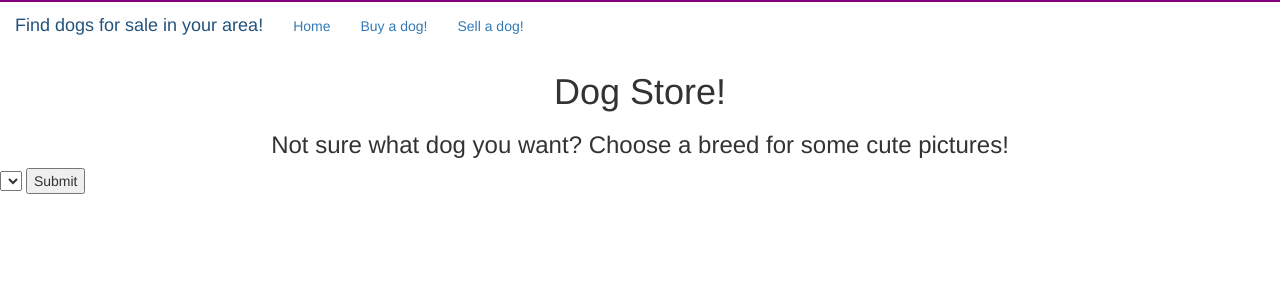
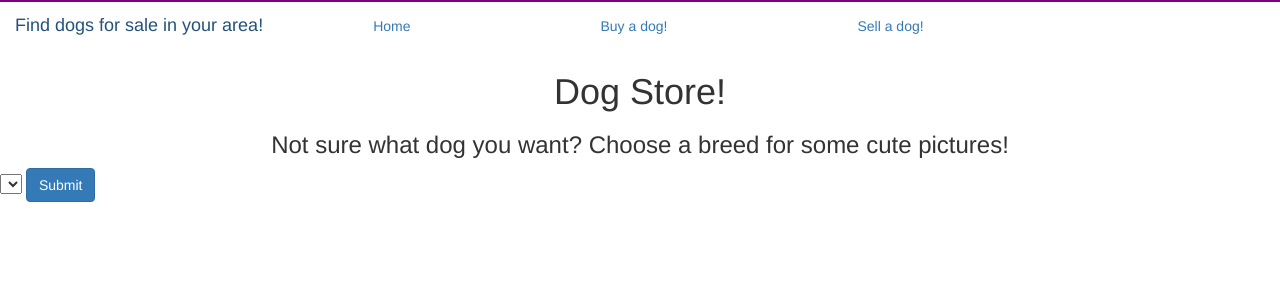
Before and after one commit to Beck-Haywood/Dog-Store, a Flask app: template templates/index.html in a window 1280 px wide. Shown: the top 300 px of the page. Run offline with Flask 2, Linux system fonts and the light colour scheme; the template is opened without the code that fills it, so the values that code supplies are empty; some libraries are stand-ins or nearby versions.

Commit message:
changed the style of the button

```diff
--- a/app.py
+++ b/app.py
@@ -4,12 +4,8 @@ import requests
 import json
 from flask_pymongo import PyMongo
 from bson.objectid import ObjectId
-#from flask_jwt_extended import JWTManager
-#from flask_jwt_extended import (create_access_token)
-#from flask_bcrypt import Bcrypt
-#from flask_cors import CORS
 import os
-#import jsonify
+
 
 # host = os.environ.get('MONGODB_URI', 'mongodb://<heroku_h8zw53pl>:<bghbgh123->@ds229118.mlab.com:29118/heroku_h8zw53pl')
 # mclient = MongoClient(host=f'{host}?retryWrites=false')
@@ -21,77 +17,17 @@ doginfo = db.doginfo
 
 app = Flask(__name__)
 
-# app.config['MONGO_DBNAME'] = 'mernloginreg'
-# app.config['MONGO_URI'] = 'mongodb://localhost:27017/mernloginreg'
-# app.config['JWT_SECRET_KEY'] = 'secret'
-
-# mongo = PyMongo(app)
-# bcrypt = Bcrypt(app)
-# jwt = JWTManager(app)
-
-# @app.route('/')
-# def index():
-#    """Return homepage."""
-#    return render_template('home.html', msg='Homepage')
-# @app.route('/users/register', methods=["GET", "POST"])
-# def register(methods=["GET", "POST"]):
-#     users = mongo.db.users
-#     test = users.find()
-#     print(test)
-#     # print(f'User: {users}')
-#     # request.get_json(force=True)
-#     email = request.get_json(force=True)['email']
-#     print(f'Email is: {email}')
-#     password = bcrypt.generate_password_hash(
-#         request.get_json()['password'].decode('utf-8'))
-#     print(f'Password is: {password}')
-
-#     user_id = users.insert({
-#         'email': email,
-#         'password': password,
-#     })
-
-#     new_user = users.find_one({'_id': user_id})
-#     result = {'email': new+user['email'] + ' registered'}
-#     print(f"Result is: {result}")
-#     return jsonify({'result': result})
-#     # return render_template('register_login.html' password=password, email=email, result=result)
-
-
-# @app.route('/users/login')
-# def login(methods=["GET", "POST"]):
-#     users = mongo.db.users
-#     email = request.get_json()['email']
-#     password = requests.get_json()['password']
-#     result = ""
-
-#     response = user.find_one({'email': email})
-
-#     if response:
-#         if bcrypt.check_password_hash(response['password'], password):
-#             access_token = create_access_token(identity={
-#                 'email': response['email']}
-#             )
-#             result = jsonify({"token": access_token})
-#         else:
-#             result = jsonify({"error": "Invalid username and or password"})
-#     else:
-#         result = jsonify({"result": "no results found"})
-#     return result
-#     # return render_template('register_login.html' password=password, email=email, result=result)
-
-
 @app.route('/', methods=['GET','POST'])
 def index():
     """Show all dogs for sale."""
-    lmt = 4
+    lmt = 8
     query = request.form.get('query')
     params = {
     "q": query,
     "limit": lmt
     }
     r = requests.get("https://dog.ceo/api/breed/{}/images/random/{}".format(params["q"], params["limit"]))
-    print(query)
+    #print(query)
     if r.status_code == 200:
         dogs = json.loads(r.content)['message']
         #print(dogs)
@@ -101,19 +37,16 @@ def index():
     breeds = json.loads(b.content)['message']
     return render_template('index.html', doginfo=doginfo.find(), dogs = dogs, breeds = breeds)
 
-
 @app.route('/buy')
 def buy_dogs():
     """Show all dogs for sale."""
     # Run authenication step
     return render_template('buy_dogs.html', doginfo=doginfo.find())
 
-
 @app.route('/sell')
 def sell_new():
     """Sell a new dog."""
     return render_template('sell_new.html')
-
 
 @app.route('/', methods=['POST'])
 def dog_submit():
@@ -121,20 +54,18 @@ def dog_submit():
     print(request.form.to_dict())
     return redirect(url_for('sell_new'))
 
-
 @app.route('/sell', methods=['POST'])
 def insert_dog_data():
     """Submit a new dog."""
     doginfos = {
         'breed': request.form.get('breed'),
         'description': request.form.get('description'),
-        'picture': request.form.get('picture'),
-        'location': request.form.get('location')
+        #'picture': request.form.get('picture'),
+        'location': request.form.get('location'),
+        'contact': request.form.get('contact')
     }
-    #doginfo_id = doginfo.insert_one(doginfo).inserted_id
     doginfo.insert_one(doginfos)
     return redirect(url_for('buy_dogs'))
-
 
 @app.route('/buy/<dog_id>')
 def dog_show(dog_id):
@@ -142,13 +73,11 @@ def dog_show(dog_id):
     dog = doginfo.find_one({'_id': ObjectId(dog_id)})
     return render_template('dog_show.html', dog=dog)
 
-
 @app.route('/buy/<dog_id>/edit')
 def dog_edit(dog_id):
     """Show the edit form for a dog."""
     dog = doginfo.find_one({'_id': ObjectId(dog_id)})
     return render_template('dog_edit.html', dog=dog)
-
 
 @app.route('/buy/<dog_id>', methods=['POST'])
 def dog_update(dog_id):
@@ -156,14 +85,15 @@ def dog_update(dog_id):
     updated_dog = {
         'breed': request.form.get('breed'),
         'description': request.form.get('description'),
-        'picture': request.form.get('picture'),
-        'location': request.form.get('location')
+        #'picture': request.form.get('picture'),
+        'location': request.form.get('location'),
+        'contact': request.form.get('contact')
+
     }
     doginfo.update_one(
         {'_id': ObjectId(dog_id)},
         {'$set': updated_dog})
     return redirect(url_for('dog_show', dog_id=dog_id))
-
 
 @app.route('/buy/<dog_id>/delete', methods=['POST'])
 def dog_delete(dog_id):
@@ -171,7 +101,6 @@ def dog_delete(dog_id):
     doginfo.delete_one({'_id': ObjectId(dog_id)})
     return redirect(url_for('buy_dogs'))
 
-
 if __name__ == '__main__':
     app.run(debug=True)
 
--- /dev/null
+++ b/static/styles.css
@@ -0,0 +1,24 @@
+
+/*.background {
+    background-image: url("72026718_large.jpg");
+    background-color: #cccccc;
+    background-size:100% auto;
+    background-size:cover;
+    background-repeat: no-repeat;
+   }*/
+.navbar-nav > li{
+    padding-left:80px;
+    padding-right:80px;
+}
+.dropdown {
+    color: purple;
+    background-color: #82caff;
+}
+
+.grid{
+    margin-top: 100px;
+    display: grid;
+    grid-template-columns: repeat(3, 1fr);
+    grid-column-gap: 5px;
+    grid-row-gap: 5px;
+    }
--- a/templates/base.html
+++ b/templates/base.html
@@ -5,11 +5,17 @@
         <title>Dog Store!</title>
         <!-- Latest compiled and minified CSS -->
         <link rel='stylesheet' href='https://maxcdn.bootstrapcdn.com/bootstrap/3.3.7/css/bootstrap.min.css'>
+        <!--<link rel= "stylesheet" type= "text/css" href= "{{ url_for('static',filename='styles.css') }}">-->
+        <link rel="stylesheet" href="/static/styles.css" />
+
+
+        <!--<link rel= "stylesheet" type= "text/css" href= "{{ url_for('static',filename='styles.css') }}">-->
+
     </head>
     <body>
         {% include 'partials/navbar.html' %}
+        {% include 'partials/background.html' %}
         {% block content %}
-
 
         {% endblock %}
         <!-- Latest compiled and minified JavaScript -->
--- a/templates/buy_dogs.html
+++ b/templates/buy_dogs.html
@@ -9,5 +9,8 @@
         <h2><a href='/buy/{{ dog._id }}'>{{ dog.breed }}</a></h2>
         <p>Description: {{ dog.description }}</p>
         <p>Location: {{ dog.location }}</p>
+        <p>Contact information: {{ dog.contact }}</p>
+
+
     {% endfor %}
 {% endblock %}
--- a/templates/dog_show.html
+++ b/templates/dog_show.html
@@ -6,6 +6,8 @@
 <h3>Breed: {{ dog.breed }}</h1>
 <h3>Description: {{ dog.description }}</h2>
 <h3>Location: {{ dog.location }}</h2>
+<h3>Contact information: {{ dog.contact }}</h2>
+
 <p><a href='/buy/{{ dog._id }}/edit'>Edit</a></p>
 <!-- Delete button -->
 <p><form method='POST' action='/buy/{{ dog._id }}/delete'>
--- a/templates/index.html
+++ b/templates/index.html
@@ -1,42 +1,22 @@
 {% extends 'base.html' %}
 
 {% block content %}
-<h1 class="text-center">Dog Store!</h1>
-
+<div class='h1'>
+<h1 class="text-center" >Dog Store!</h1>
 <h3 class="text-center">Not sure what dog you want? Choose a breed for some cute pictures!</h3>
+</div>
 <!--<img src="/static/image_from_ios.jpg" height="500" width="400"/>
 <img src="/static/image_from_ios-1.jpg" height="500" width="400"/>
 -->
 
-<!-- <div class = "search-box">
-    <form action = '/'>
-        <input class="search-txt" name="query" type="query" placeholder="Type to Search for Dogs"/>
-        <a class= "search-btn" href="#">
-            <button input class="search-btn" type="submit">
-                <i class="fas fa-search"></i>
-            </button> -->
-
-    <!--    <div class="dropdown">
-            <button class="btn btn-secondary dropdown-toggle" type="button" id="dropdownMenuButton" data-toggle="dropdown" aria-haspopup="true" aria-expanded="false">
-              Dropdown button
-            </button>
-            <div class="dropdown-menu" aria-labelledby="dropdownMenuButton">
-              <a class="dropdown-item" name="query" value="poodle">poodle</a>
-              <a class="dropdown-item">hound</a>
-            </div>
-            <option ></option>
-          </div> -->
-
 <form action='/' method="POST">
-                <select name="query">
+  <select name="query" id="dropdown">
     {% for breed in breeds %}
       <option name='{{breed}}' value='{{breed}}' >{{breed}}</option>
     {% endfor %}
-
   </select>
-                  <input type="submit" value="Submit">
+  <button type="submit" class="btn btn-primary" value="Submit">Submit</button>
 </form>
-
 
 <div class="grid">
     {% for dog in dogs %}
--- a/templates/partials/navbar.html
+++ b/templates/partials/navbar.html
@@ -18,7 +18,7 @@
     <a class="navbar-brand">Find dogs for sale in your area!</a>
     <div class= "row">
         <div style="border:1px solid purple;text-align:center;" class="col-4 col-offset-4">
-            <ul class="nav navbar-nav">
+            <ul class="nav navbar-nav navbar-left">
                 <li class="active"><a href="/">Home</a></li>
                 <li><a href="/buy">Buy a dog!</a></li>
                 <li><a href="/sell">Sell a dog!</a></li>
```
Also changed, not shown: templates/dog_edit.html (+8 -1 lines), templates/partials/background.html (added, +12 -0 lines), templates/sell_new.html (+7 -0 lines), static/72026718_large.jpg (added). Lines whose indentation alone changed are shown as unchanged.
